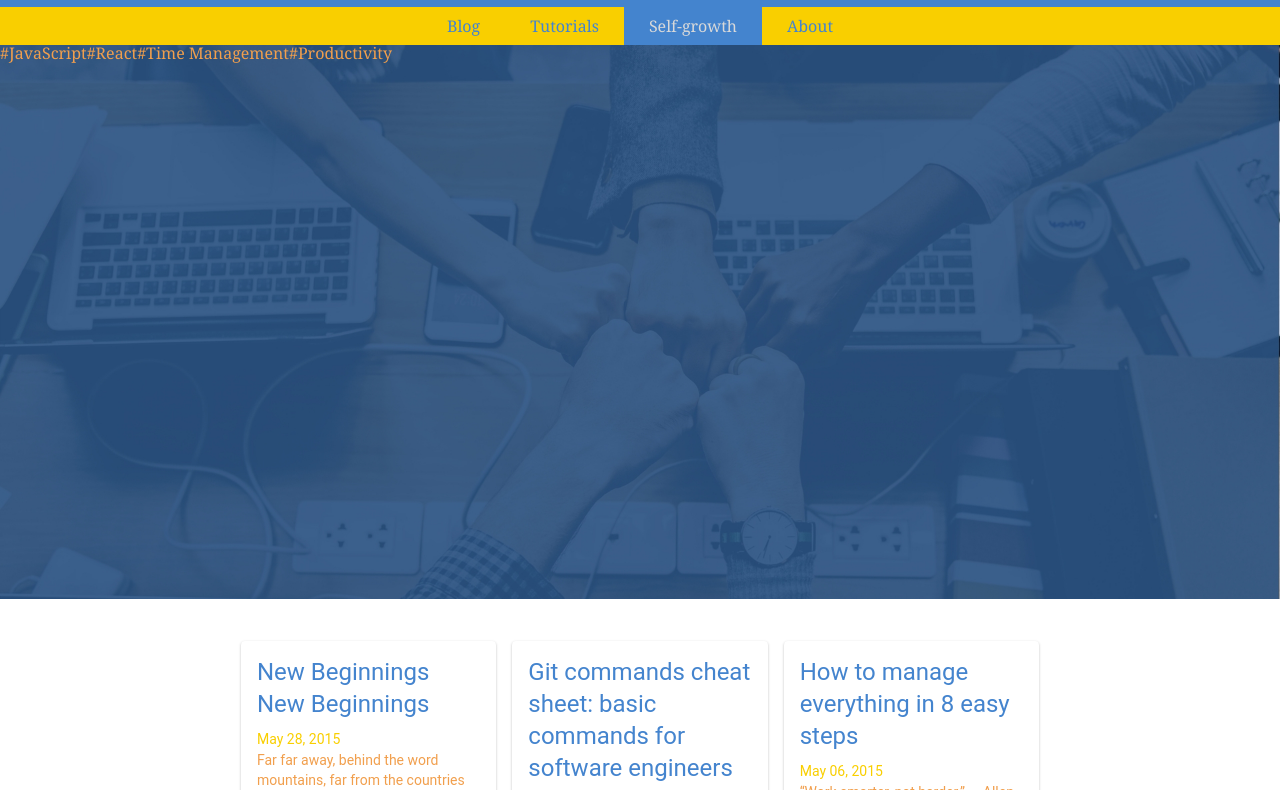
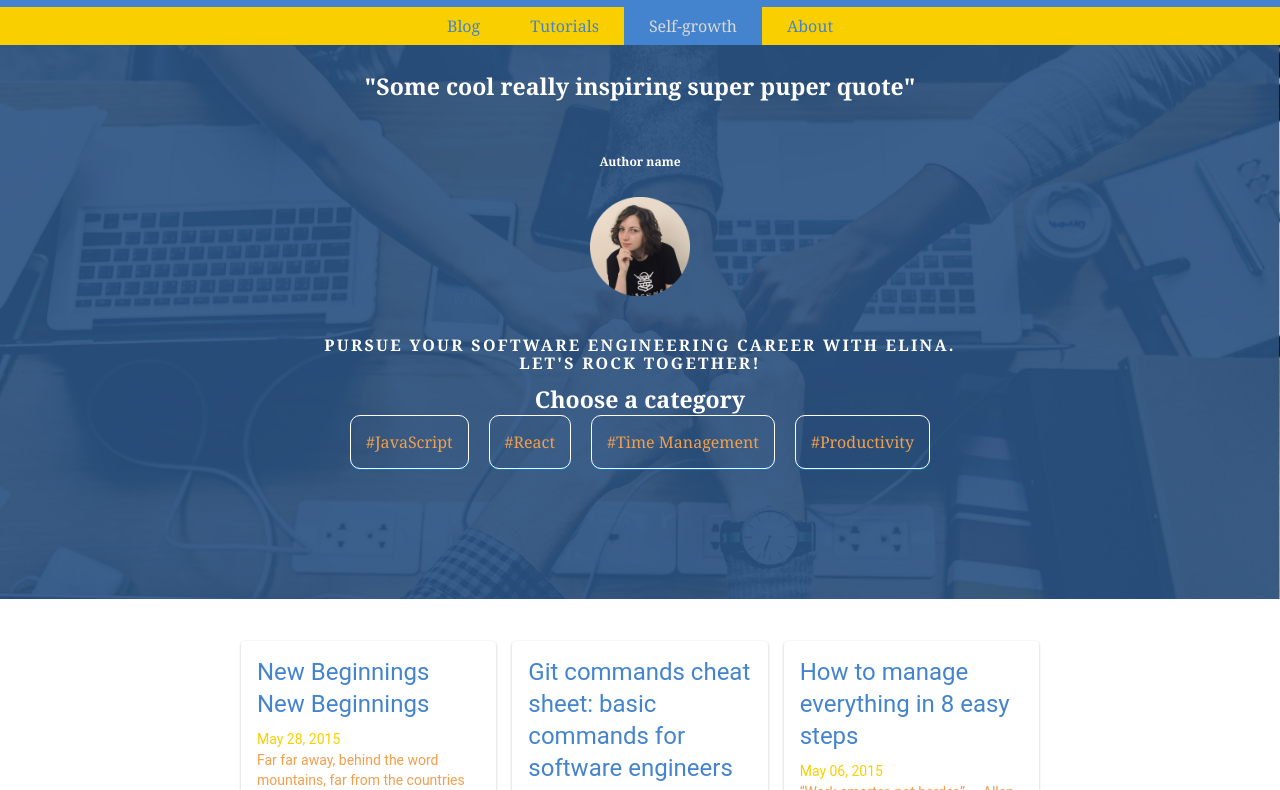
Before and after one commit to elinahovakimyan/gatsby-personal-blog, a Gatsby site: page / in a window 1280 px wide. Shown: the part 61-851 px from the top of the page. Built offline with nearby package versions, Linux system fonts and the light colour scheme; Gatsby itself is replaced by a stand-in of ours; some packages are replaced by stand-ins of ours.

Commit message:
Working on intro banner

```diff
--- a/src/components/Layout.js
+++ b/src/components/Layout.js
@@ -6,10 +6,6 @@ import Header from './header/Header';
 import '../styles.css';
 
 class Layout extends React.PureComponent {
-  defaultProps = {
-    wrapperStyle: true,
-  }
-
   render() {
     const { children } = this.props;
     // const rootPath = `${__PATH_PREFIX__}/`;
--- /dev/null
+++ b/src/components/intro-banner/IntroBanner.js
@@ -0,0 +1,36 @@
+import React from 'react';
+import { Link } from 'gatsby';
+
+import { rhythm } from '../../utils/typography';
+import { colors } from '../../utils/colors';
+
+import './index.css';
+
+class IntroBanner extends React.PureComponent {
+  render() {
+    const categories = ['JavaScript', 'React', 'Time Management', 'Productivity'];
+
+    return (
+      <div className="intro-banner">
+        <h3>&quot;Some cool really inspiring super puper quote&quot;</h3>
+        <h6>Author name</h6>
+        <img src="../../assets/profile.png" alt="Elina Hovakimyan" className="profile-img" />
+        <h4>
+          Pursue your software engineering career with Elina.
+          <br />
+          Let&apos;s rock together!
+        </h4>
+        <h3>Choose a category</h3>
+        <div className="category-banner">
+          {categories.map(category => (
+            <Link to={`/posts?${category}`} key={category} className="category-link">
+              <span style={{ color: colors.orange }}>{`#${category}`}</span>
+            </Link>
+          ))}
+        </div>
+      </div>
+    );
+  }
+}
+
+export default IntroBanner;
--- /dev/null
+++ b/src/components/intro-banner/index.css
@@ -0,0 +1,33 @@
+
+.intro-banner {
+  background-image: url('../../assets/blog-banner.jpg');
+  background-size: cover;
+  background-repeat: no-repeat;
+  min-height: 70vh;
+  padding-top: 20px;
+  text-align: center;
+}
+
+.intro-banner > h2, h3, h4, h5, h6 {
+  color: white;
+}
+
+.intro-banner > h4 {
+  margin: 5px;
+}
+
+.intro-banner > h3 {
+  margin: 15px;
+}
+
+.profile-img {
+  max-width: 100px;
+}
+
+.category-link {
+  padding: 15px;
+  margin: 10px;
+  margin-top: 20px;
+  border: 0.5px solid white;
+  border-radius: 10px;
+}
--- a/src/pages/index.js
+++ b/src/pages/index.js
@@ -1,13 +1,12 @@
 import React from 'react';
 import { graphql } from 'gatsby';
-// import get from 'lodash/get';
 import Helmet from 'react-helmet';
 
 import { rhythm } from '../utils/typography';
-import { colors } from '../utils/colors';
 // import Bio from '../components/Bio';
 import PostGrid from '../components/PostGrid';
 import Layout from '../components/Layout';
+import IntroBanner from '../components/intro-banner/IntroBanner';
 
 class BlogIndex extends React.PureComponent {
   render() {
@@ -15,7 +14,6 @@ class BlogIndex extends React.PureComponent {
     const siteTitle = site.siteMetadata.title;
     const siteDescription = site.siteMetadata.description;
     const posts = allMarkdownRemark.edges;
-    const categories = ['JavaScript', 'React', 'Time Management', 'Productivity'];
 
     return (
       <Layout location={this.props.location} title={siteTitle} wrapperStyle={false}>
@@ -25,11 +23,7 @@ class BlogIndex extends React.PureComponent {
           title={siteTitle}
         />
 
-        <div className="category-banner">
-          {categories.map(category => (
-            <span style={{ color: colors.orange }}>{`#${category}`}</span>
-          ))}
-        </div>
+        <IntroBanner />
 
         <div
           className="homepage-content"
--- a/src/styles.css
+++ b/src/styles.css
@@ -22,13 +22,6 @@ pre > code {
   align-items: center;
 }
 
-.category-banner {
-  background-image: url('./assets/blog-banner.jpg');
-  background-size: cover;
-  background-repeat: no-repeat;
-  min-height: 70vh;
-}
-
 h1, h2, h3, h4, h5, h6 {
   color: rgb(68, 132, 206);
 }
```
